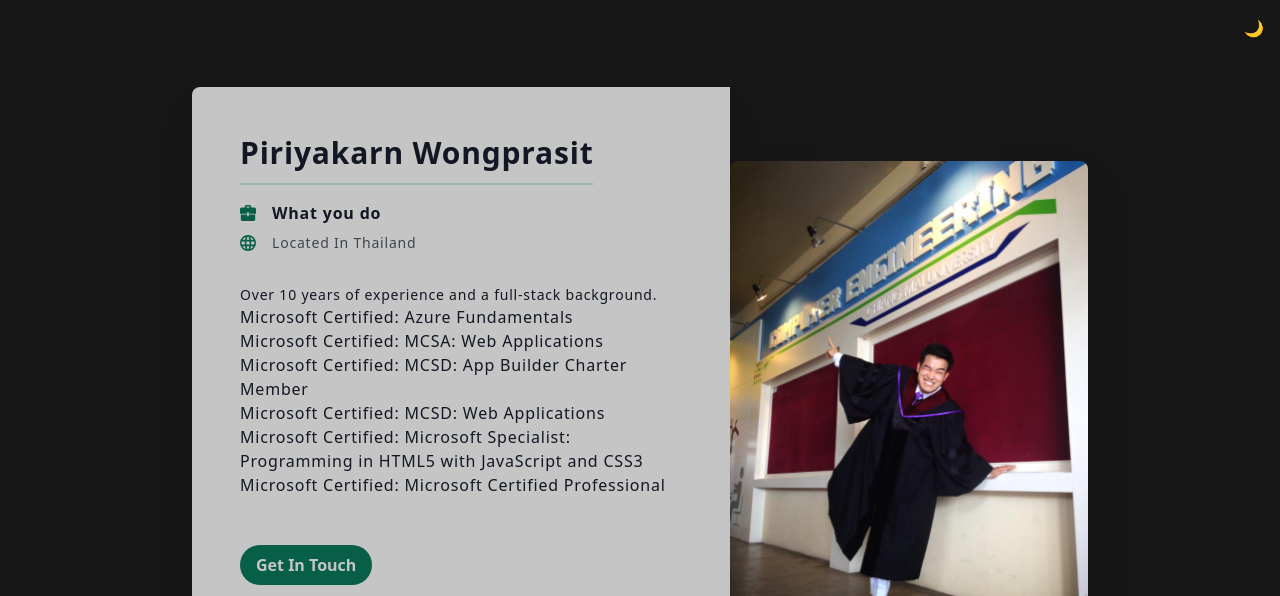
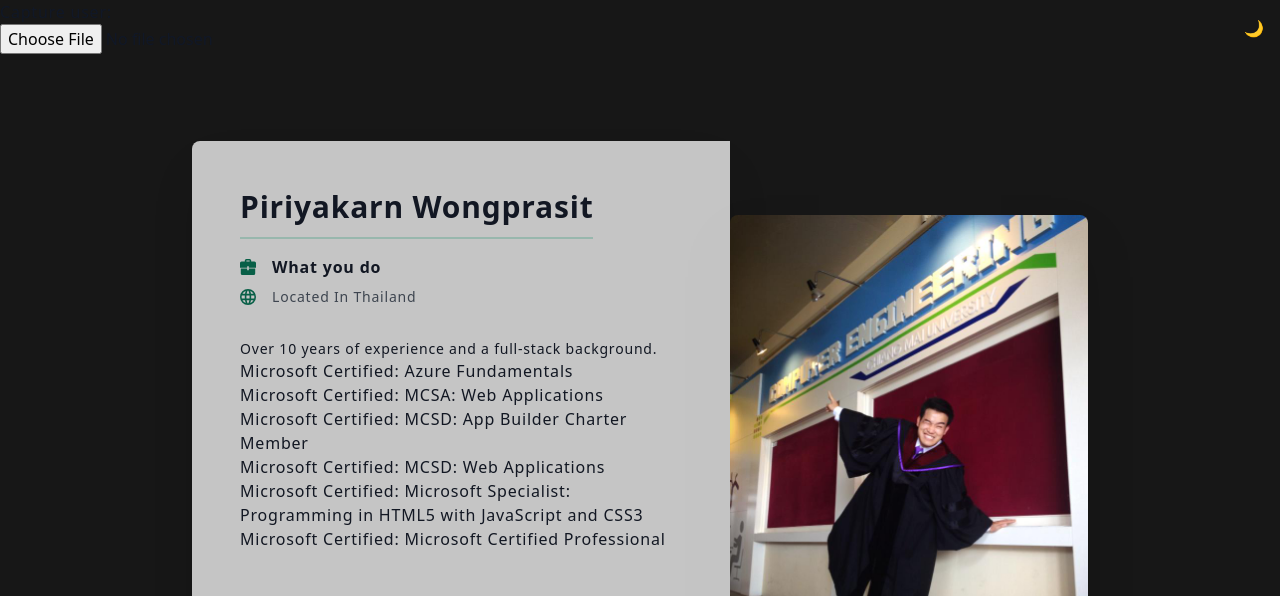
Before and after one commit to entaneerxi/piriyakarn, a plain HTML site: page index.html in a window 1280 px wide. Shown: the top 596 px of the page. Drawn offline with nearby package versions, Linux system fonts and the light colour scheme; a script that the page names is missing.

Commit message:
Add Camera

```diff
--- a/index.html
+++ b/index.html
@@ -17,7 +17,14 @@
   <!--Replace with your tailwind.css once created-->
 
 </head>
-
+<label for="user">Capture user:</label>
+<br>
+<input
+  type="file"
+  id="user"
+  capture="user"
+  accept="image/*"
+>
 <body class="font-sans antialiased text-gray-900 leading-normal tracking-wider bg-cover" style="background-color: #171717;">
 
 
```
